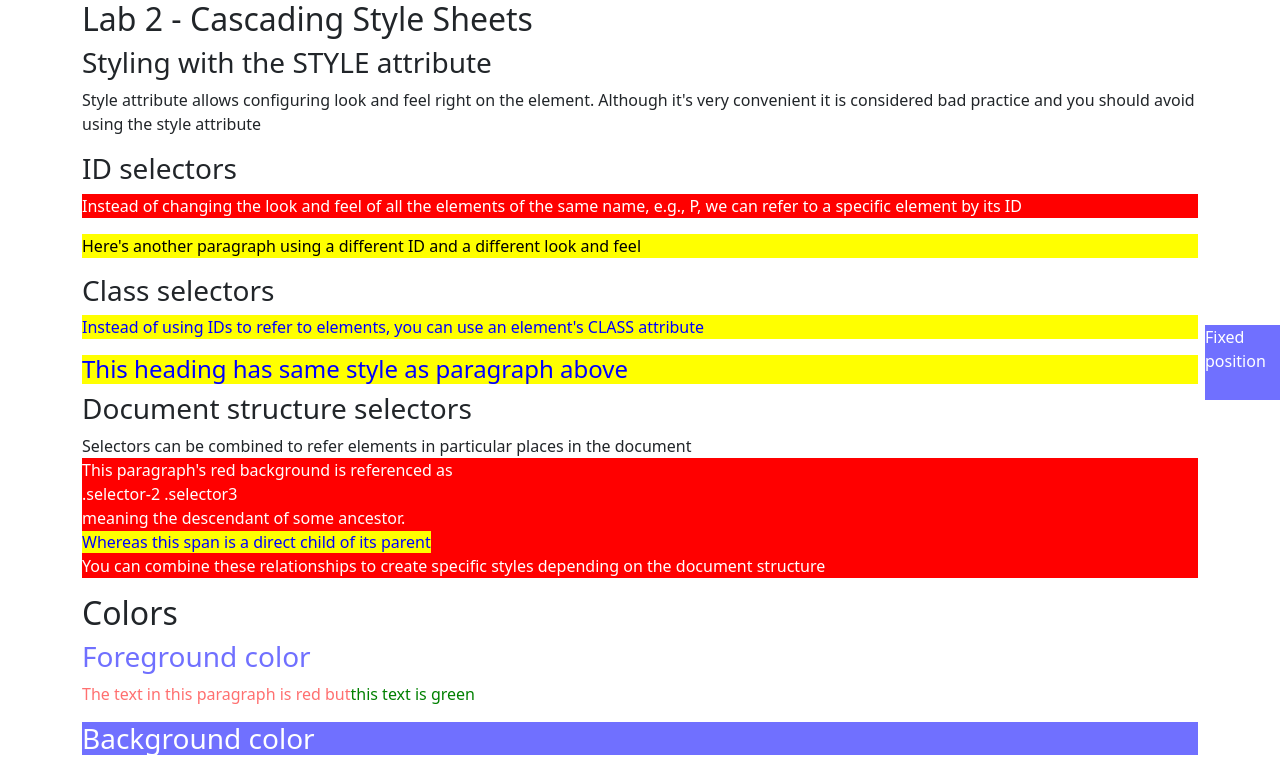
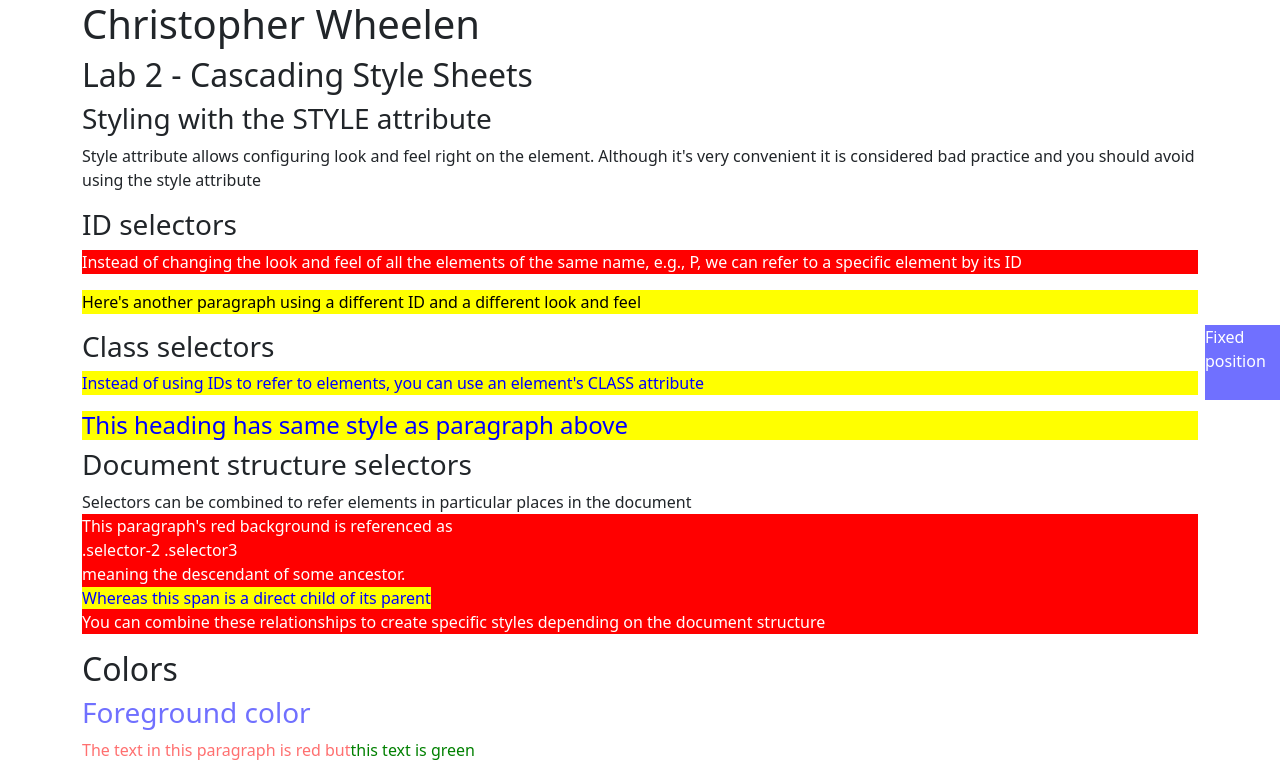
Before and after one commit to cwheelen/kambaz-next-js, a Next.js app: page /labs/lab2 in a window 1280 px wide. Shown: the top 762 px of the page. Built offline with nearby package versions, Linux system fonts and the light colour scheme.

Commit message:
added name

```diff
--- a/app/labs/lab2/page.tsx
+++ b/app/labs/lab2/page.tsx
@@ -26,6 +26,7 @@ export default function Lab2() {
   return (
 
     <Container>
+      <h1>Christopher Wheelen</h1>
       <h2>Lab 2 - Cascading Style Sheets</h2>
       <h3>Styling with the STYLE attribute</h3>
       <p>
```
